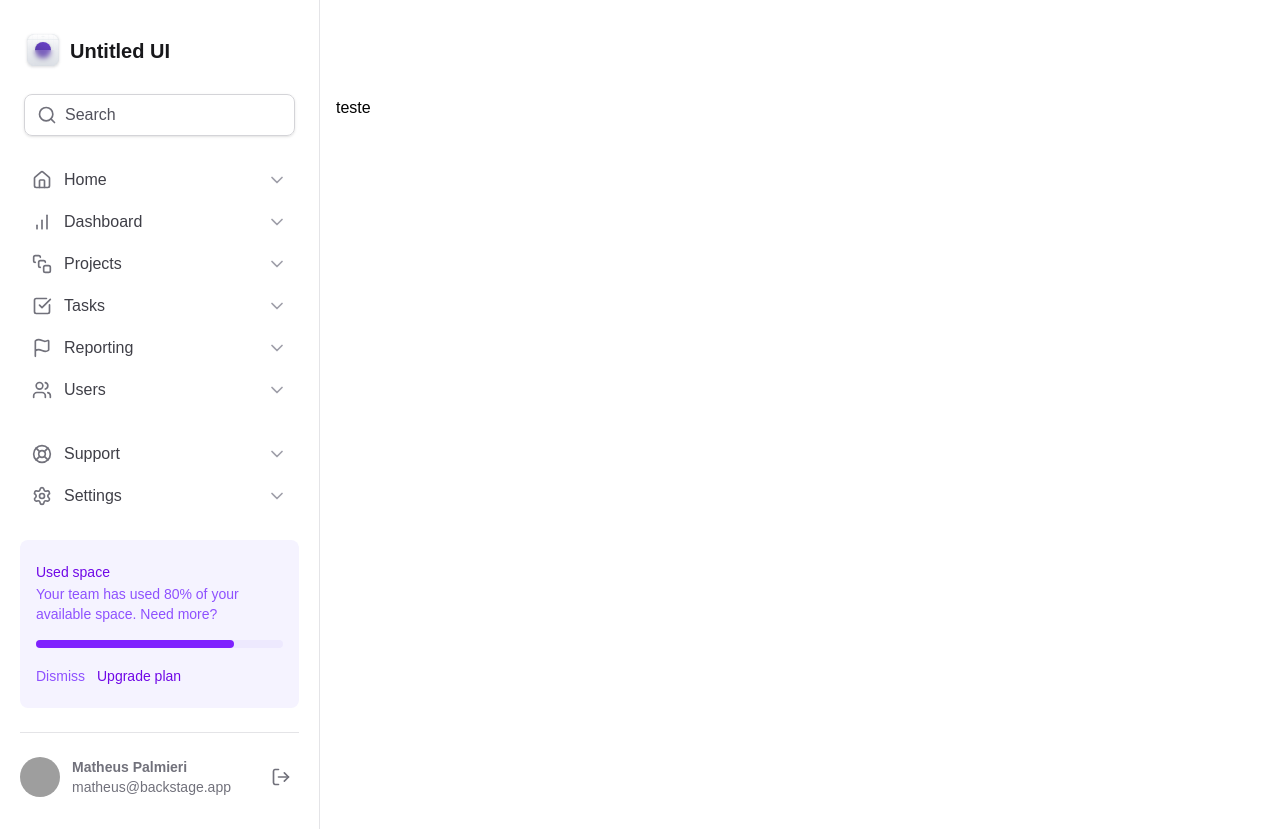
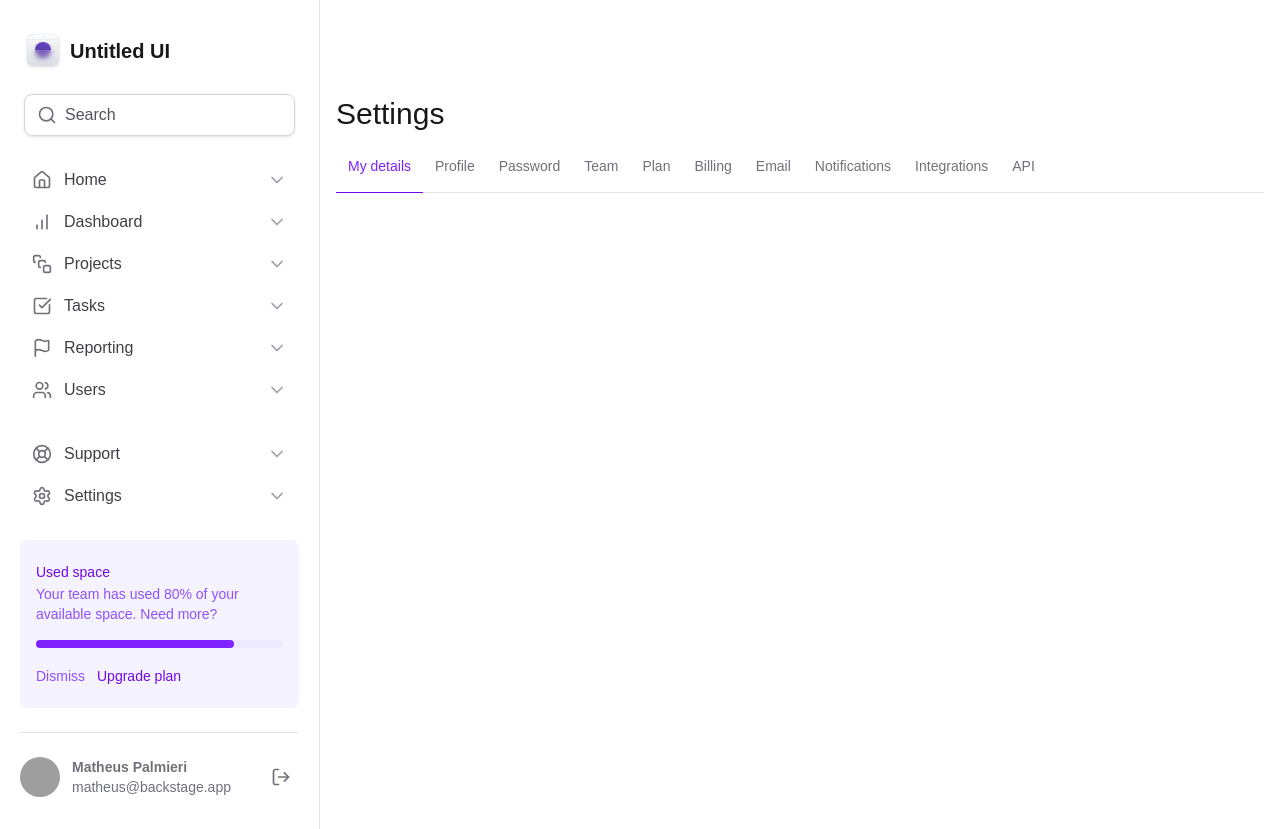
Before and after one commit to MatheusPalmieri/rocketseat-tailwind, a Next.js app: page / in a window 1280 px wide. Built offline with nearby package versions, Linux system fonts and the light colour scheme; grey boxes are pictures that could not be loaded.

Commit message:
feat: animation tab

```diff
--- a/package.json
+++ b/package.json
@@ -9,7 +9,9 @@
     "lint": "next lint"
   },
   "dependencies": {
+    "@radix-ui/react-tabs": "^1.1.12",
     "lucide-react": "^0.534.0",
+    "motion": "^12.23.12",
     "next": "15.4.5",
     "react": "19.1.0",
     "react-dom": "19.1.0"
--- a/src/app/page.tsx
+++ b/src/app/page.tsx
@@ -1,3 +1,11 @@
+import { SettingsTabs } from "@/components/SettingsTabs/SettingsTabs";
+
 export default function Home() {
-  return <div>teste</div>;
+  return (
+    <>
+      <h1 className="text-3xl font-medium text-zinc-900">Settings</h1>
+
+      <SettingsTabs />
+    </>
+  );
 }
--- /dev/null
+++ b/src/components/SettingsTabs/SettingsTabs.tsx
@@ -0,0 +1,34 @@
+"use client";
+
+import * as Tabs from "@radix-ui/react-tabs";
+import { useState } from "react";
+import { TabItem } from "./TabItem";
+
+export const SettingsTabs = () => {
+  const [tab, setTab] = useState<string>("tab1");
+
+  return (
+    <Tabs.Root value={tab} onValueChange={setTab}>
+      <Tabs.List className="mt-6 flex w-full items-center border-b border-zinc-200">
+        <TabItem value="tab1" title="My details" isSelected={tab === "tab1"} />
+        <TabItem value="tab2" title="Profile" isSelected={tab === "tab2"} />
+        <TabItem value="tab3" title="Password" isSelected={tab === "tab3"} />
+        <TabItem value="tab4" title="Team" isSelected={tab === "tab4"} />
+        <TabItem value="tab5" title="Plan" isSelected={tab === "tab5"} />
+        <TabItem value="tab6" title="Billing" isSelected={tab === "tab6"} />
+        <TabItem value="tab7" title="Email" isSelected={tab === "tab7"} />
+        <TabItem
+          value="tab8"
+          title="Notifications"
+          isSelected={tab === "tab8"}
+        />
+        <TabItem
+          value="tab9"
+          title="Integrations"
+          isSelected={tab === "tab9"}
+        />
+        <TabItem value="tab10" title="API" isSelected={tab === "tab10"} />
+      </Tabs.List>
+    </Tabs.Root>
+  );
+};
--- /dev/null
+++ b/src/components/SettingsTabs/TabItem.tsx
@@ -0,0 +1,28 @@
+"use client";
+
+import * as Tabs from "@radix-ui/react-tabs";
+import { motion } from "motion/react";
+
+interface TabItemProps {
+  value: string;
+  title: string;
+  isSelected?: boolean;
+}
+
+export const TabItem = ({ value, title, isSelected }: TabItemProps) => {
+  return (
+    <Tabs.Trigger
+      value={value}
+      className="relative px-3 pb-4 text-sm font-medium text-zinc-500 hover:text-violet-700 data-[state=active]:text-violet-600"
+    >
+      <span>{title}</span>
+
+      {isSelected && (
+        <motion.div
+          layoutId="activeTab"
+          className="absolute right-0 -bottom-px left-0 h-px bg-violet-700"
+        />
+      )}
+    </Tabs.Trigger>
+  );
+};
--- /dev/null
+++ b/src/components/SettingsTabs/index.ts
@@ -0,0 +1 @@
+export { SettingsTabs } from "./SettingsTabs";
```
Also changed, not shown: 1 other file (tests, documents, lock files or other folders).
